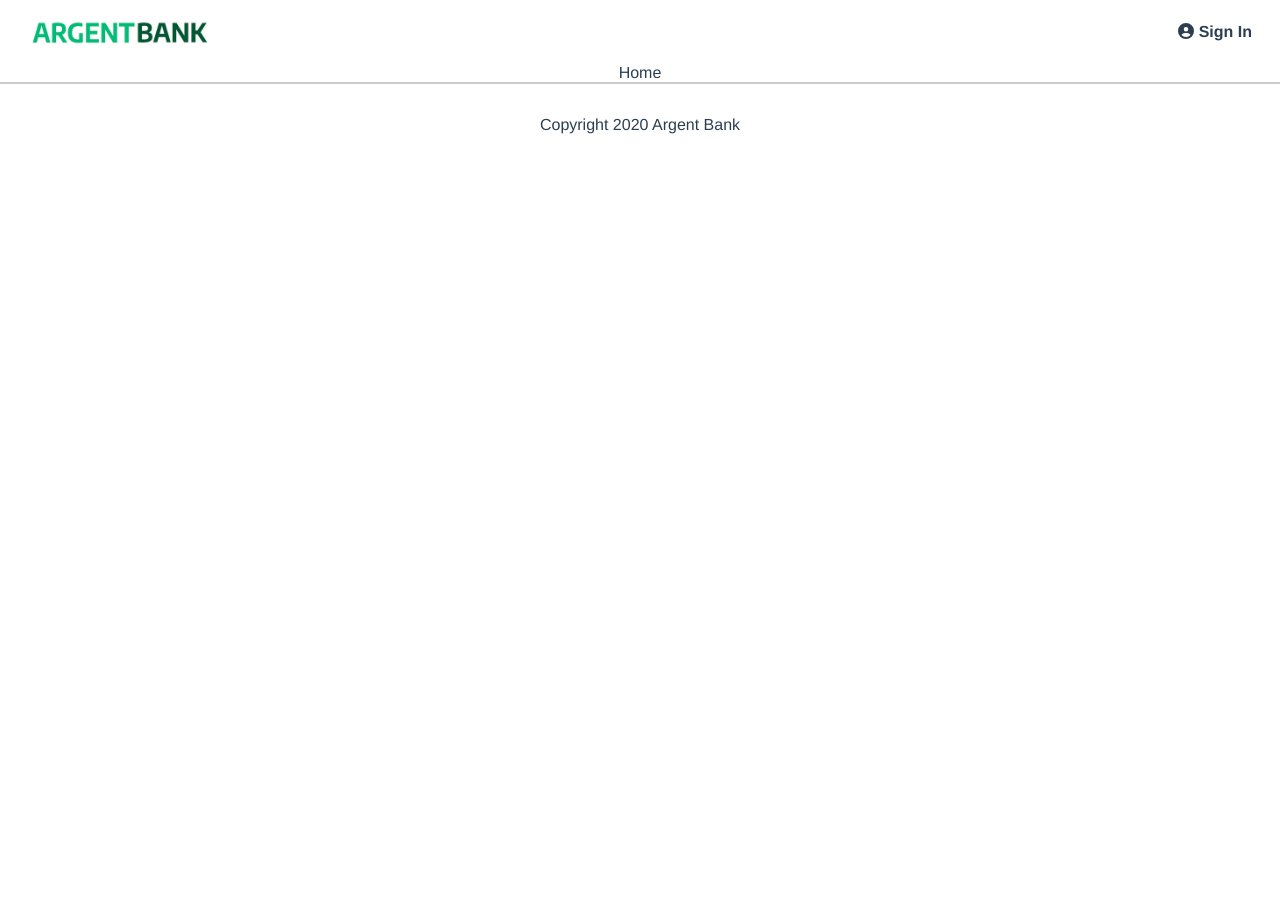
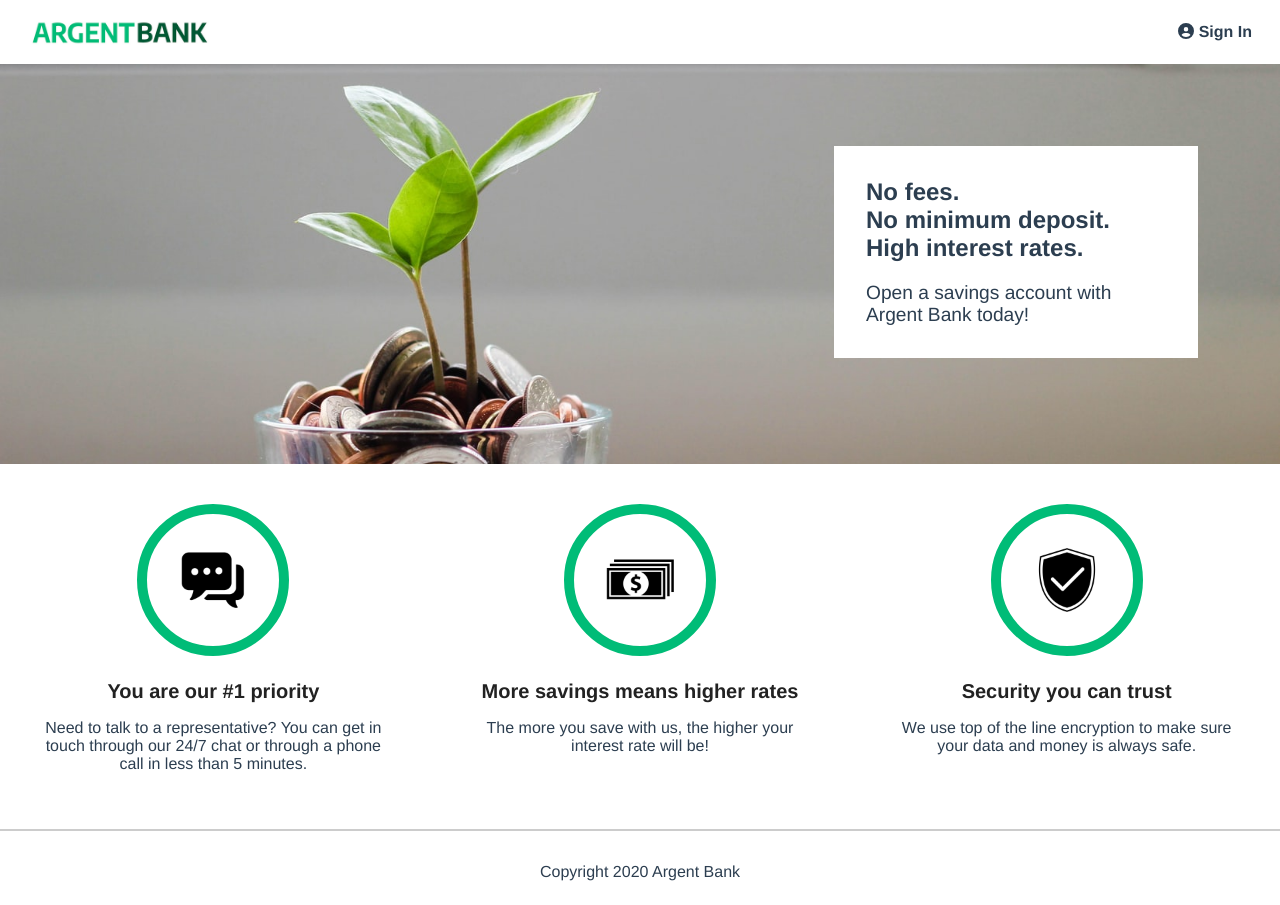
Before and after one commit to Loutani/remedeBankAgency, a React (Create React App) app: page / in a window 1280 px wide. Before the commit the page ends 800 px from the top, so only its background shows below. Built offline with nearby package versions, Linux system fonts and the light colour scheme.

Commit message:
complete the Home page

```diff
--- a/src/pages/Home.js
+++ b/src/pages/Home.js
@@ -1,6 +1,12 @@
+import Features from '../components/Features/Features';
+import Hero from '../components/Hero/Hero';
+
 function Home() {
     return (
-        <div>Home</div>
+        <main>
+            <Hero />
+            <Features />
+        </main>
     )
 }
 
```
